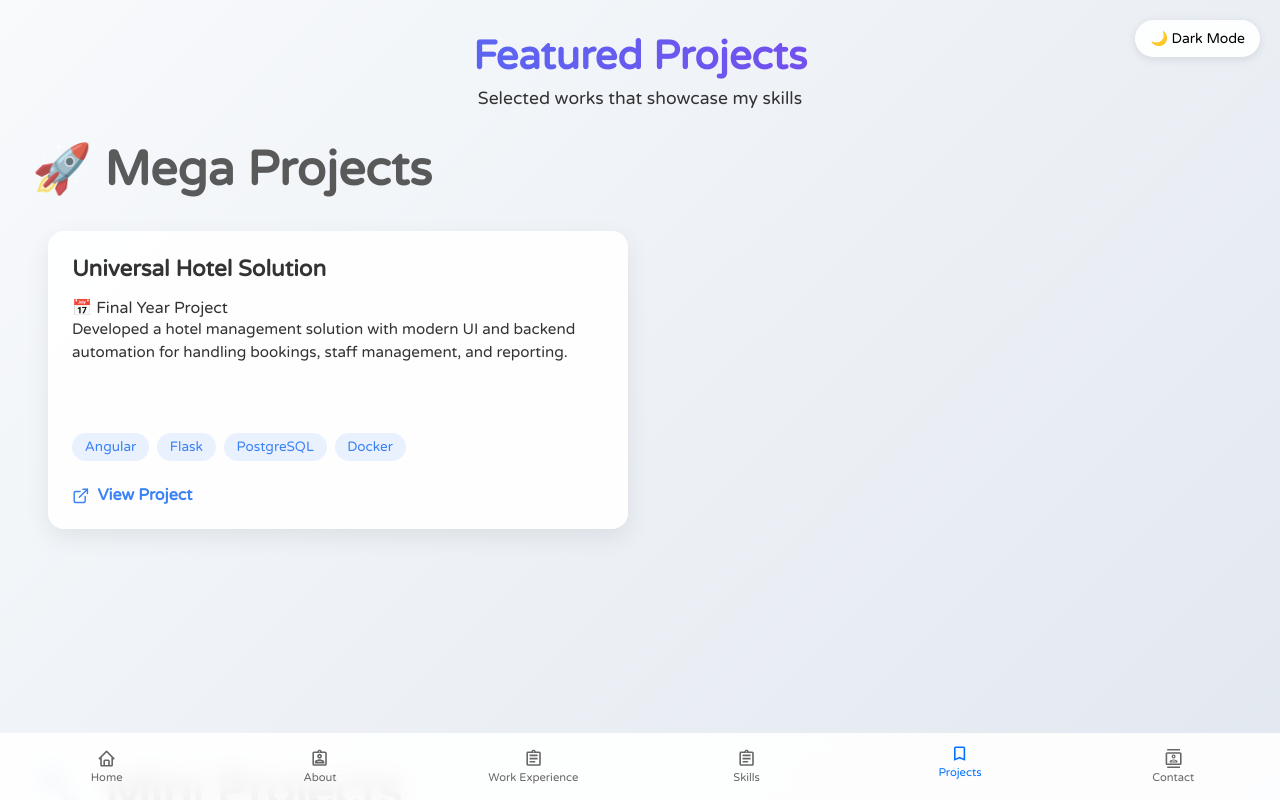
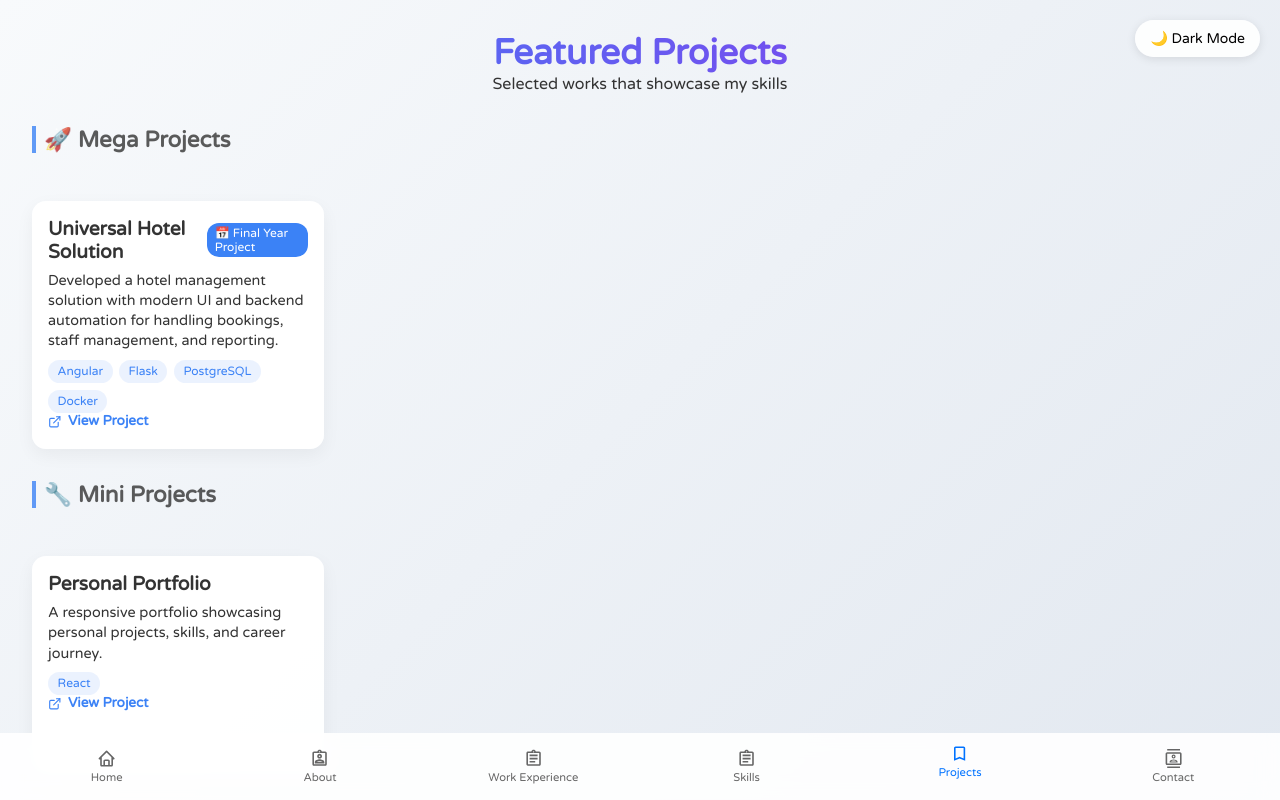
Before and after one commit to smangaraj28/smangaraj28.github.io, a React (Create React App) app: page / in a window 1280 px wide. Both pictures are taken after a click on the button "Projects". Built offline with nearby package versions, Linux system fonts and the light colour scheme; a web font is replaced by a local one.

Commit message:
fixing UI

```diff
--- a/src/pages/Home/Home.js
+++ b/src/pages/Home/Home.js
@@ -7,8 +7,8 @@ import baba_mumy_img from "../../assets/baba_mumy_img.JPG";
 import { useState } from "react";
 
 const galleryImages = [
-  profile_img,
-  baba_mumy_img
+  baba_mumy_img,
+  profile_img
 ];
 
 export default function Home({ personal = {}, links = {} }) {
--- a/src/pages/Projects/Projects.css
+++ b/src/pages/Projects/Projects.css
@@ -1,154 +1,160 @@
-/* Projects Container */
+/* Container */
 .projects-container {
-  height: 100vh;
   padding: 2rem;
+  background: linear-gradient(135deg, #f8fafc 0%, #e2e8f0 100%);
   display: flex;
   flex-direction: column;
-  background: linear-gradient(135deg, #f8fafc 0%, #e2e8f0 100%);
-  overflow: hidden;
+  gap: 2rem;
+  height: 100vh;
+  overflow-y: auto;
 }
 
 .dark-mode .projects-container {
   background: linear-gradient(135deg, #0f172a 0%, #1e293b 100%);
 }
 
-/* Projects Header */
+/* Header */
 .projects-header {
   text-align: center;
-  margin-bottom: 2rem;
-  flex-shrink: 0;
 }
 
 .projects-header h1 {
-  font-size: 2.5rem;
+  font-size: 2.2rem;
   font-weight: 700;
-  margin-bottom: 0.5rem;
   background: linear-gradient(90deg, #3b82f6, #9333ea);
   -webkit-background-clip: text;
-  background-clip: text;
   color: transparent;
 }
 
 .projects-header p {
-  font-size: 1.1rem;
+  font-size: 1rem;
   color: var(--text-secondary);
 }
 
-/* Projects Grid */
+/* Sections */
+.projects-section {
+  display: flex;
+  flex-direction: column;
+  gap: 1rem;
+}
+
+.section-title {
+  font-size: 1.4rem;
+  font-weight: 600;
+  color: var(--text-primary);
+  border-left: 4px solid #3b82f6;
+  padding-left: 0.5rem;
+}
+
+/* Grid */
 .projects-grid {
   display: grid;
-  grid-template-columns: repeat(2, 1fr);
-  grid-template-rows: repeat(2, 1fr);
-  gap: 1.5rem;
-  height: 100%;
-  padding: 0 1rem;
+  grid-template-columns: repeat(auto-fill, minmax(250px, 1fr));
+  gap: 1rem;
 }
 
-/* Project Card */
+/* Card */
 .project-card {
   background: rgba(255, 255, 255, 0.95);
-  border-radius: 16px;
-  padding: 1.5rem;
-  box-shadow: 0 8px 25px rgba(0, 0, 0, 0.08);
-  transition: all 0.3s ease;
+  border-radius: 14px;
+  padding: 1rem;
+  box-shadow: 0 6px 18px rgba(0, 0, 0, 0.05);
   display: flex;
   flex-direction: column;
+  transition: transform 0.3s;
+  min-height: 220px;
+}
+
+.project-card:hover {
+  transform: translateY(-4px);
 }
 
 .dark-mode .project-card {
   background: rgba(30, 41, 59, 0.95);
 }
 
-.card-content {
+/* Card Content */
+.card-header {
   display: flex;
-  flex-direction: column;
-  height: 100%;
+  justify-content: space-between;
+  align-items: center;
 }
 
 .card-header h2 {
-  font-size: 1.4rem;
-  margin-bottom: 1rem;
-  color: var(--text-primary);
+  font-size: 1.2rem;
+  font-weight: 600;
+}
+
+.project-year {
+  background: #3b82f6;
+  color: white;
+  font-size: 0.75rem;
+  padding: 0.2rem 0.5rem;
+  border-radius: 12px;
 }
 
 .project-description {
-  font-size: 0.95rem;
+  font-size: 0.9rem;
   color: var(--text-secondary);
-  line-height: 1.5;
-  margin-bottom: 1.5rem;
-  flex-grow: 1;
+  margin: 0.5rem 0;
+  line-height: 1.4;
 }
 
-/* Tech Stack */
+/* Tech Pills */
 .tech-stack {
   display: flex;
   flex-wrap: wrap;
-  gap: 0.5rem;
-  margin-bottom: 1.5rem;
+  gap: 0.4rem;
 }
 
 .tech-pill {
   background: rgba(59, 130, 246, 0.1);
   color: #3b82f6;
-  padding: 0.4rem 0.8rem;
-  border-radius: 20px;
-  font-size: 0.85rem;
+  padding: 0.3rem 0.6rem;
+  border-radius: 12px;
+  font-size: 0.75rem;
   font-weight: 500;
 }
 
-.dark-mode .tech-pill {
-  color: #93c5fd;
+/* Awards Badge */
+.project-awards {
+  background: #facc15;
+  color: #000;
+  font-size: 0.75rem;
+  padding: 0.2rem 0.5rem;
+  border-radius: 8px;
+  margin-top: 0.5rem;
+  display: inline-block;
 }
 
 /* Project Link */
 .project-link {
+  margin-top: auto;
   display: inline-flex;
   align-items: center;
-  gap: 0.5rem;
+  gap: 0.4rem;
   color: #3b82f6;
   font-weight: 600;
+  font-size: 0.85rem;
   text-decoration: none;
-  margin-top: auto;
-  transition: all 0.3s ease;
-  align-self: flex-start;
+  transition: transform 0.3s;
 }
 
 .project-link:hover {
-  color: #2563eb;
-  transform: translateX(5px);
+  transform: translateX(3px);
 }
 
-.link-icon {
-  font-size: 1.1rem;
-}
-
-/* Responsive Design */
-@media (max-width: 900px) {
-  .projects-grid {
-    grid-template-columns: 1fr;
-    grid-template-rows: repeat(4, 1fr);
-  }
-}
-
-@media (max-width: 600px) {
+/* Responsive */
+@media (max-width: 768px) {
   .projects-container {
-    height: auto;
-    min-height: 100vh;
+    padding: 1rem;
   }
 
   .projects-header h1 {
-    font-size: 2rem;
+    font-size: 1.8rem;
   }
 
-  .projects-header p {
-    font-size: 1rem;
-  }
-
-  .project-card {
-    padding: 1.2rem;
-  }
-
-  .card-header h2 {
-    font-size: 1.3rem;
+  .projects-grid {
+    grid-template-columns: 1fr;
   }
 }
```
Also changed, not shown: 1 other file (tests, documents, lock files or other folders).
